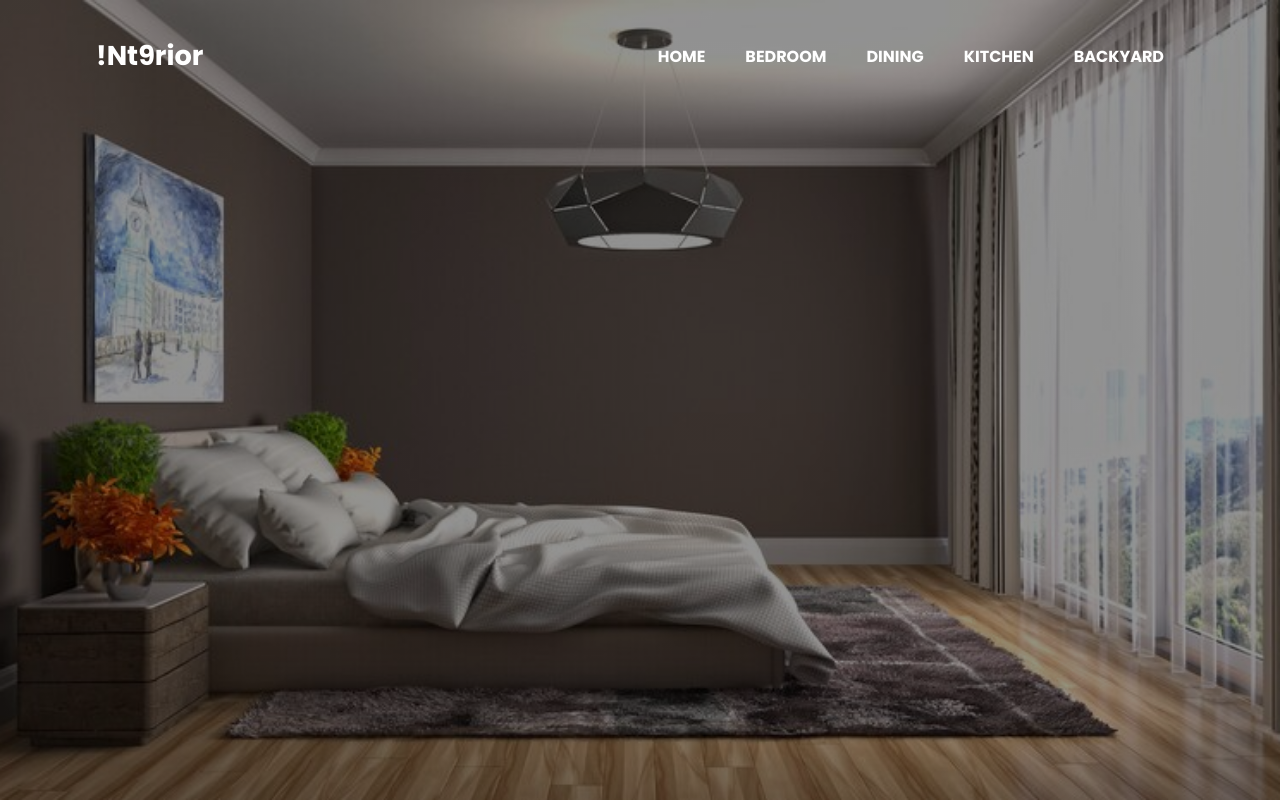
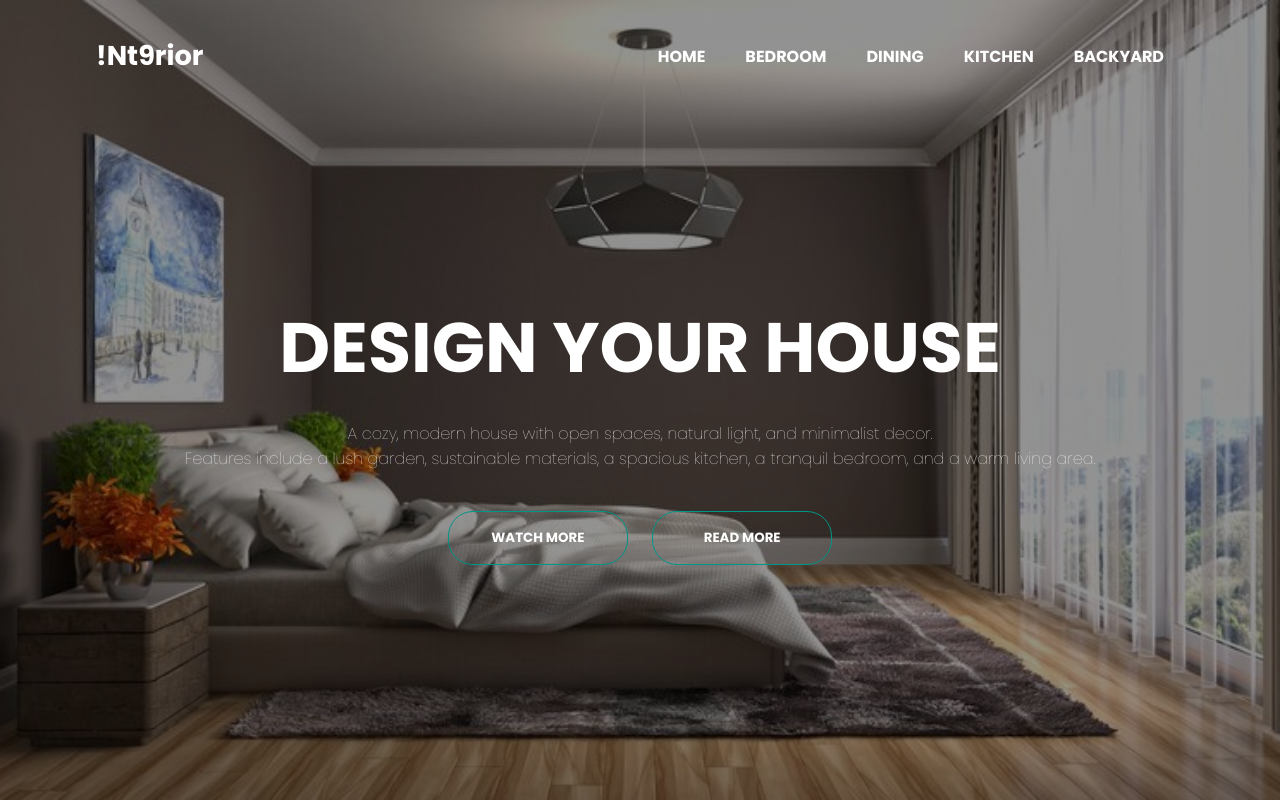
Before and after one commit to mohammadabdullaazziz/House-Bedroom-Website, a plain HTML site: page index.html in a window 1280 px wide. Drawn offline with Linux system fonts and the light colour scheme.

Commit message:
banner section code added

```diff
--- a/index.html
+++ b/index.html
@@ -20,6 +20,19 @@
           <li><a href="">Backyard</a></li>
         </ul>
       </nav>
+<!-- banner section code start -->
+<div class="banner-container">
+
+<h1>DESIGN YOUR HOUSE</h1>
+<p>A cozy, modern house with open spaces, natural light, and minimalist decor.<br>Features include a lush garden, sustainable materials, a spacious kitchen, a tranquil bedroom, and a warm living area.</p>
+
+<div>
+<button type="button"><span></span>WATCH MORE</button>
+<button type="button"><span></span>READ MORE</button>
+</div>
+
+</div>
+<!-- banner section code end -->
 </header>
 <!-- header section code start -->
 
--- a/style.css
+++ b/style.css
@@ -65,3 +65,62 @@ nav ul li:hover::after{
   width: 100%;
 }
 /* header section code end  */
+
+/* banner section code start */
+.banner-container{
+  width: 100%;
+  position: absolute;
+  top: 50%;
+  transform: translateY(-50%);
+  text-align: center;
+  color: white;
+}
+
+.banner-container h1{
+  font-size: 70px;
+  margin-top: 80px;
+}
+
+.banner-container p{
+  margin: 20px auto;
+  font-weight: 100;
+  line-height: 25px;
+}
+
+button{
+  width: 180px;
+  padding: 16px 0;
+  text-align: center;
+  margin: 20px 10px;
+  border: 1px solid #009688;
+  border-radius: 25px;
+  font-weight: bold;
+  background-color: transparent;
+  color: white;
+  cursor: pointer;
+  position: relative;
+  overflow: hidden;
+}
+
+button span{
+  background: #009688;
+  width: 0;
+  height: 100%;
+  border-radius: 25px;
+  position: absolute;
+  left: 0;
+  bottom: 0;
+  z-index: -1;
+  transition: 0.5s;
+}
+
+button:hover span{
+  width: 100%;
+}
+
+button:hover{
+  border: none;
+}
+
+
+/* banner section code end */
```
